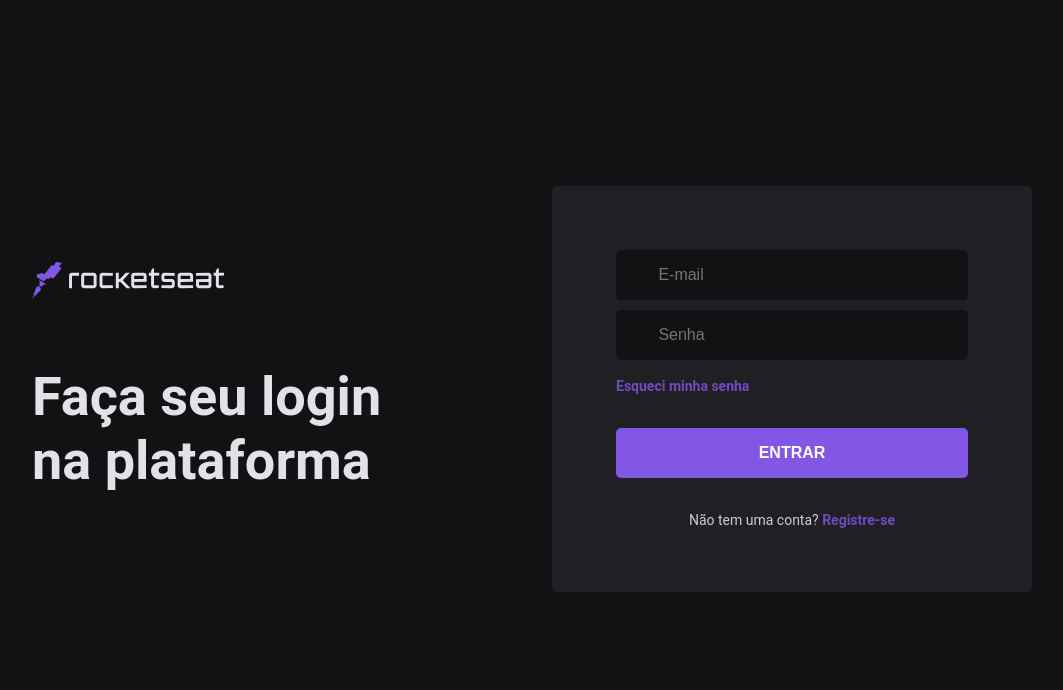
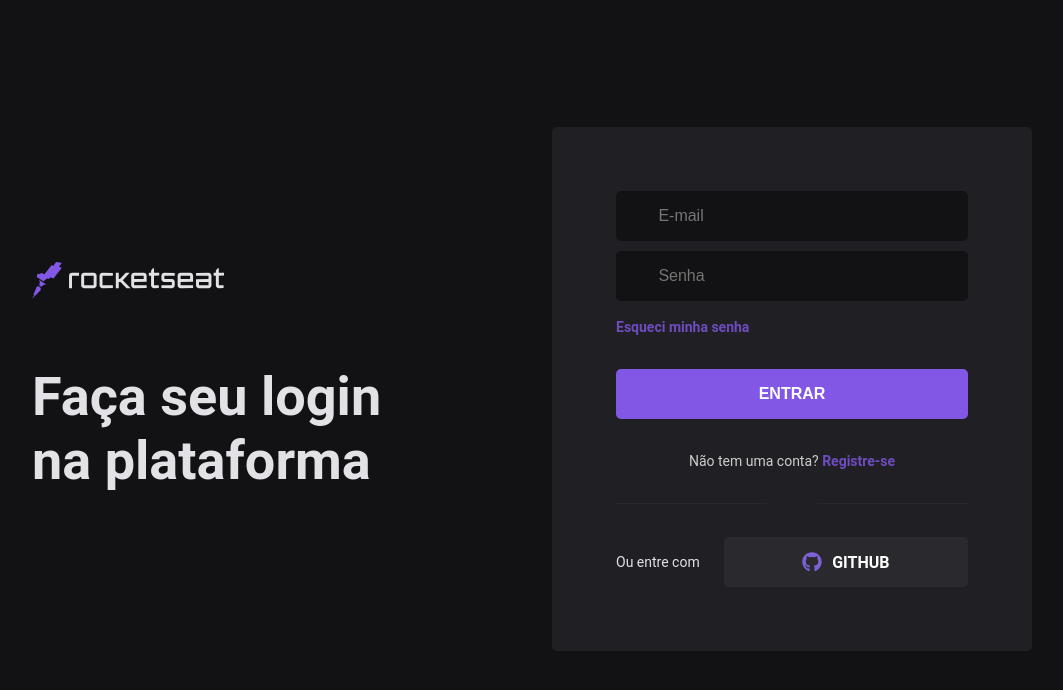
Before and after one commit to MaysharaF/projeto2, a React (Create React App) app: page / in a window 1280 px wide. Shown: the top 690 px of the page, without its empty margins (108-1171 px from the left). Built offline with nearby package versions, Linux system fonts and the light colour scheme.

Commit message:
Adicionando footer do form

```diff
--- a/src/components/Form/index.jsx
+++ b/src/components/Form/index.jsx
@@ -7,7 +7,11 @@
   PasswordIcon,
   LabelForm,
   ButtonLogin,
-  SignupContent
+  SignupContent,
+  Divider,
+  Footer,
+  InfoFooter,
+  ButtonGit
 
 } from './styles';
 
@@ -25,6 +29,14 @@
           Não tem uma conta? <LabelForm>Registre-se</LabelForm>
         </SignupContent>
 
+        <Divider/>
+
+        <Footer>
+          <InfoFooter>Ou entre com</InfoFooter>
+          <ButtonGit><svg stroke="currentColor" fill="currentColor" stroke-width="0" viewBox="0 0 496 512" height="1em" width="1em" xmlns="http://www.w3.org/2000/svg"><path d="M165.9 397.4c0 2-2.3 3.6-5.2 3.6-3.3.3-5.6-1.3-5.6-3.6 0-2 2.3-3.6 5.2-3.6 3-.3 5.6 1.3 5.6 3.6zm-31.1-4.5c-.7 2 1.3 4.3 4.3 4.9 2.6 1 5.6 0 6.2-2s-1.3-4.3-4.3-5.2c-2.6-.7-5.5.3-6.2 2.3zm44.2-1.7c-2.9.7-4.9 2.6-4.6 4.9.3 2 2.9 3.3 5.9 2.6 2.9-.7 4.9-2.6 4.6-4.6-.3-1.9-3-3.2-5.9-2.9zM244.8 8C106.1 8 0 113.3 0 252c0 110.9 69.8 205.8 169.5 239.2 12.8 2.3 17.3-5.6 17.3-12.1 0-6.2-.3-40.4-.3-61.4 0 0-70 15-84.7-29.8 0 0-11.4-29.1-27.8-36.6 0 0-22.9-15.7 1.6-15.4 0 0 24.9 2 38.6 25.8 21.9 38.6 58.6 27.5 72.9 20.9 2.3-16 8.8-27.1 16-33.7-55.9-6.2-112.3-14.3-112.3-110.5 0-27.5 7.6-41.3 23.6-58.9-2.6-6.5-11.1-33.3 2.6-67.9 20.9-6.5 69 27 69 27 20-5.6 41.5-8.5 62.8-8.5s42.8 2.9 62.8 8.5c0 0 48.1-33.6 69-27 13.7 34.7 5.2 61.4 2.6 67.9 16 17.7 25.8 31.5 25.8 58.9 0 96.5-58.9 104.2-114.8 110.5 9.2 7.9 17 22.9 17 46.4 0 33.7-.3 75.4-.3 83.6 0 6.5 4.6 14.4 17.3 12.1C428.2 457.8 496 362.9 496 252 496 113.3 383.5 8 244.8 8zM97.2 352.9c-1.3 1-1 3.3.7 5.2 1.6 1.6 3.9 2.3 5.2 1 1.3-1 1-3.3-.7-5.2-1.6-1.6-3.9-2.3-5.2-1zm-10.8-8.1c-.7 1.3.3 2.9 2.3 3.9 1.6 1 3.6.7 4.3-.7.7-1.3-.3-2.9-2.3-3.9-2-.6-3.6-.3-4.3.7zm32.4 35.6c-1.6 1.3-1 4.3 1.3 6.2 2.3 2.3 5.2 2.6 6.5 1 1.3-1.3.7-4.3-1.3-6.2-2.2-2.3-5.2-2.6-6.5-1zm-11.4-14.7c-1.6 1-1.6 3.6 0 5.9 1.6 2.3 4.3 3.3 5.6 2.3 1.6-1.3 1.6-3.9 0-6.2-1.4-2.3-4-3.3-5.6-2z"></path></svg>
+            Github
+          </ButtonGit>
+        </Footer>
       </InputContainer>
     </Container>
   );
--- a/src/components/Form/styles.js
+++ b/src/components/Form/styles.js
@@ -48,6 +48,11 @@
   opacity: 0.8;
   transition: opacity 0.2s ease 0s;
   align-self: flex-start;
+  cursor: pointer;
+
+  &:hover {
+    color: rgb(160, 120, 255);
+  }
 `;
 
 export const ButtonLogin = styled.button`
@@ -68,3 +73,77 @@
   color: rgb(204, 204, 204);
   text-align: center;
 `;
+
+export const Divider = styled.div`
+    position: relative;
+    font-size: 12px;
+    color: rgb(135, 134, 139);
+    margin: 24px 0px;
+    text-align: center;
+
+    &::before {
+      left: 0px;
+    }
+    &::after{
+      right: 0px;
+    }
+
+
+    &::before, &::after {
+      content: "";
+      position: absolute;
+      top: 50%;
+      width: calc(50% - 25px);
+      height: 1px;
+      background: rgb(40, 39, 47);
+    }
+`;
+
+export const Footer = styled.div`
+  display: flex;
+`;
+
+export const InfoFooter = styled.div`
+  color: rgb(225, 225, 230);
+  font-size: 14px;
+  white-space: nowrap;
+  margin-right: 24px;
+  align-self: center;
+`;
+
+export const ButtonGit = styled.a`
+  width: 100%;
+  display: flex;
+  -webkit-box-align: center;
+  align-items: center;
+  -webkit-box-pack: center;
+  justify-content: center;
+  background: rgb(41, 41, 46);
+  border-radius: 5px;
+  border: 0px;
+  color: rgb(255, 255, 255);
+  height: 50px;
+  transition: background 0.2s ease 0s;
+  font-size: 16px;
+  font-weight: bold;
+  text-align: center;
+  text-transform: uppercase;
+  text-decoration: none;
+  cursor: pointer;
+
+  :hover {
+    background: rgb(124, 98, 212);
+
+    svg {
+      color: white;
+    }
+  }
+
+  svg {
+    width: 20px;
+    height: 20px;
+    margin-right: 10px;
+    color: rgb(124, 98, 212);
+    transition: all 0.2s ease 0s;
+  }
+`;
```
